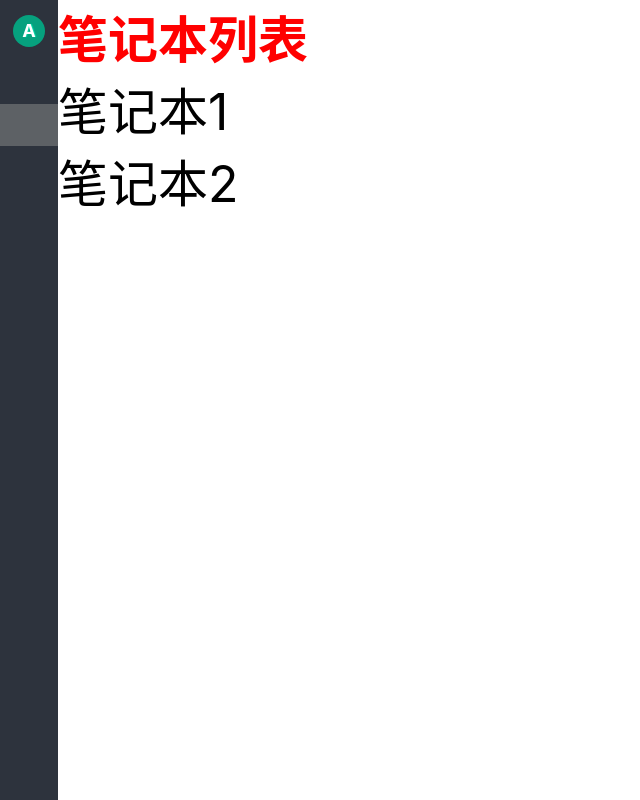
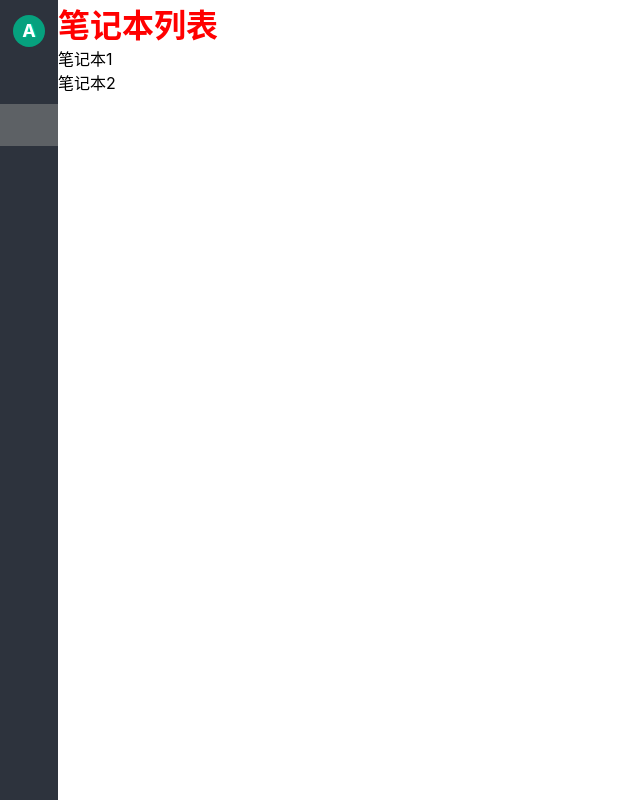
Before and after one commit to AlierQ/ever-note, a Vue app: page /#/notebooks in a window 1280 px wide. Shown: the whole page, without its empty margins (0-640 px from the left). Built offline with nearby package versions, Linux system fonts and the light colour scheme; some icons are missing.

Commit message:
components use less

```diff
--- a/src/assets/style/global.less
+++ b/src/assets/style/global.less
@@ -1,3 +1,23 @@
+/* reset */
 * {
-  font-size: 50px;
+  margin: 0;
+  padding: 0;
+  box-sizing: border-box;
+  font-family: -apple-system, "Noto Sans", "Helvetica Neue", Helvetica,
+    "Nimbus Sans L", Arial, "Liberation Sans", "PingFang SC", "Hiragino Sans GB",
+    "Noto Sans CJK SC", "Source Han Sans SC", "Source Han Sans CN",
+    "Microsoft YaHei", "Wenquanyi Micro Hei", "WenQuanYi Zen Hei", "ST Heiti",
+    SimHei, "WenQuanYi Zen Hei Sharp", sans-serif;
 }
+*::after,
+*::before {
+  box-sizing: border-box;
+}
+a {
+  color: inherit;
+  text-decoration: none;
+}
+ul,
+ol {
+  list-style: none;
+}
--- a/src/components/Avatar.vue
+++ b/src/components/Avatar.vue
@@ -5,7 +5,7 @@
 import { ref } from "vue";
 const user = ref({ username: "AlierQ" });
 </script>
-<style scoped>
+<style scoped lang="less">
 span {
   display: inline-block;
   width: 32px;
--- a/src/components/Login.vue
+++ b/src/components/Login.vue
@@ -9,7 +9,7 @@ import { ref } from "vue";
 const msg = ref("this is login page");
 </script>
 
-<style scoped>
+<style scoped lang="less">
 h1 {
   color: red;
 }
--- a/src/components/NoteDetail.vue
+++ b/src/components/NoteDetail.vue
@@ -9,7 +9,7 @@ import { ref } from "vue";
 const msg = ref("笔记本详情页");
 </script>
 
-<style scoped>
+<style scoped lang="less">
 h1 {
   color: blue;
 }
--- a/src/components/NotebookList.vue
+++ b/src/components/NotebookList.vue
@@ -18,8 +18,6 @@ const msg = ref("笔记本列表");
 </script>
 
 <style scoped lang="less">
-// 测试 引入全局less
-@import "@/assets/style/global.less";
 h1 {
   color: red;
 }
--- a/src/components/Sidebar.vue
+++ b/src/components/Sidebar.vue
@@ -40,7 +40,7 @@
 import { Notes, NotebookOne, DeleteOne, Logout } from "@icon-park/vue-next";
 import Avatar from "@/components/Avatar.vue";
 </script>
-<style scoped>
+<style scoped lang="less">
 #sidebar {
   height: 100vh;
   background: #2d333d;
@@ -48,39 +48,36 @@ import Avatar from "@/components/Avatar.vue";
   flex-direction: column;
   justify-content: space-between;
   align-items: center;
-}
-
-#sidebar > .sidebar-top {
+  > .sidebar-top {
     display: flex;
     flex-direction: column;
     align-items: center;
-}
-
-#sidebar > .sidebar-top > .sidebar-top-icons {
+    > .sidebar-top-icons {
       display: flex;
       flex-direction: column;
       align-items: center;
       margin-top: 15px;
-}
-#sidebar > .sidebar-top > .sidebar-top-icons > a {
+      > a {
         padding: 8px 18px;
         transition: all 0.25s ease;
-}
-#sidebar > .sidebar-top > .sidebar-top-icons > a:hover {
+        &:hover {
           background: #5d6165;
         }
-
-#sidebar > .sidebar-bottom-icons > a {
+        &.checked {
+          background: #5d6165;
+        }
+      }
+    }
+  }
+  > .sidebar-bottom-icons {
+    > a {
       display: inline-block;
       padding: 12px 18px;
       transition: all 0.25s ease;
-}
-
-#sidebar > .sidebar-bottom-icons > a:hover {
+      &:hover {
         background: #5d6165;
       }
-
-.checked {
-  background: #5d6165;
+    }
+  }
 }
 </style>
--- a/src/components/TrashDetail.vue
+++ b/src/components/TrashDetail.vue
@@ -9,7 +9,7 @@ import { ref } from "vue";
 const msg = ref("回收站笔记详情页");
 </script>
 
-<style scoped>
+<style scoped lang="less">
 h1 {
   color: yellow;
 }
--- a/src/style.css
+++ b/src/style.css
@@ -1,23 +1,2 @@
-/* reset */
-* {
-  margin: 0;
-  padding: 0;
-  box-sizing: border-box;
-  font-family: -apple-system, "Noto Sans", "Helvetica Neue", Helvetica,
-    "Nimbus Sans L", Arial, "Liberation Sans", "PingFang SC", "Hiragino Sans GB",
-    "Noto Sans CJK SC", "Source Han Sans SC", "Source Han Sans CN",
-    "Microsoft YaHei", "Wenquanyi Micro Hei", "WenQuanYi Zen Hei", "ST Heiti",
-    SimHei, "WenQuanYi Zen Hei Sharp", sans-serif;
-}
-*::after,
-*::before {
-  box-sizing: border-box;
-}
-a {
-  color: inherit;
-  text-decoration: none;
-}
-ul,
-ol {
-  list-style: none;
-}
+/* import global style */
+@import "@/assets/style/global.less";
--- a/vite.config.ts
+++ b/vite.config.ts
@@ -17,7 +17,6 @@ export default defineConfig({
     preprocessorOptions: {
       less: {
         charset: false,
-        // additionalData: '@import "./src/assets/style/global.less";',
       },
     },
   },
```
Lines whose indentation alone changed are shown as unchanged.
